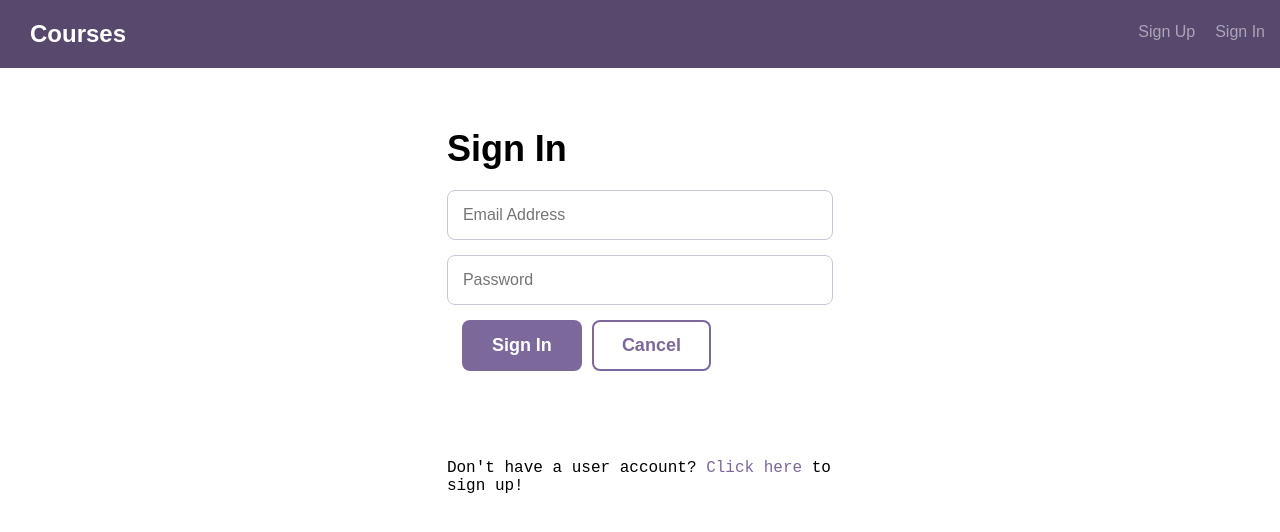
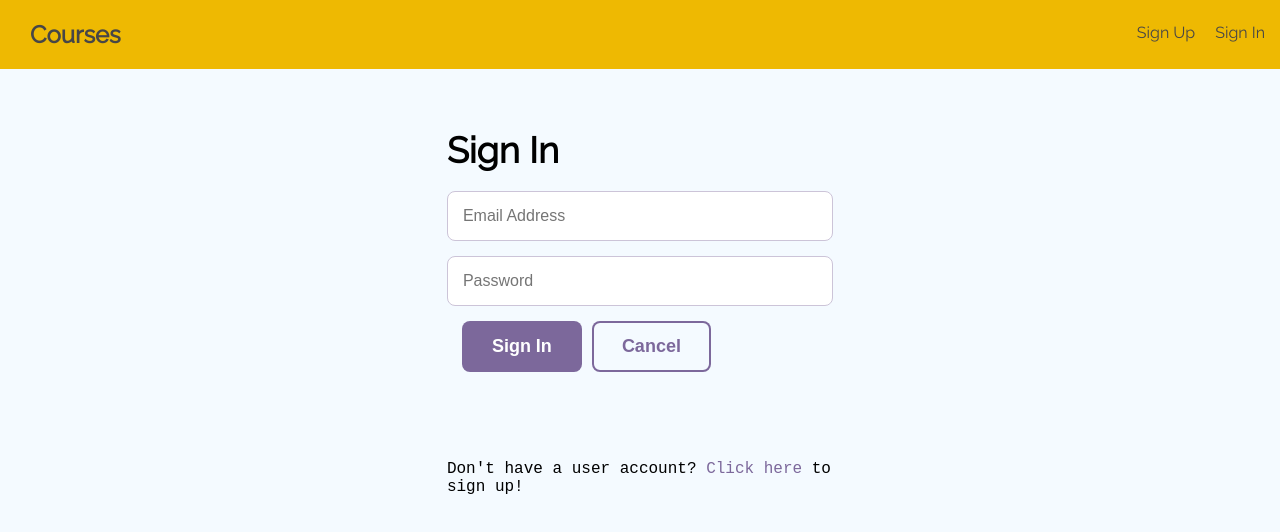
Before and after one commit to MailboxArsonist/treehouse-project-10, a React (Create React App) app in the folder client/: page /signin in a window 1280 px wide. Shown: the top 532 px of the page. Built offline with nearby package versions, Linux system fonts and the light colour scheme.

Commit message:
Changed card and nav color, also changed fonts and error styling

```diff
--- a/client/src/App.css
+++ b/client/src/App.css
@@ -1,3 +1,5 @@
+@import url("https://fonts.googleapis.com/css?family=Oswald:300|Oxygen:300,400|Raleway");
+
 /* line 7, ../sass/reset.sass */
 a,
 abbr,
@@ -201,19 +203,19 @@ svg {
 
 /* line 5, ../sass/global.sass */
 body {
-  font-family: "Work Sans", sans-serif;
-  background: #fff;
+  font-family: 'Raleway', sans-serif;
+  background: #F4FAFF;
 }
 
 /* line 13, ../sass/global.sass */
 .header {
-  background: #57496e;
+  background: #EEB902;
   padding: 20px 0;
   margin-bottom: 30px;
 }
 /* line 17, ../sass/global.sass */
 .header--logo {
-  color: #fff;
+  color: #474647;
   font-size: 24px;
   padding: 0 15px;
   margin: 0;
@@ -221,7 +223,7 @@ body {
 }
 /* line 23, ../sass/global.sass */
 .header--logo a {
-  color: rgba(255, 255, 255, 0.5);
+  color: #474647;
 }
 /* line 25, ../sass/global.sass */
 .header--logo a:hover {
@@ -245,7 +247,7 @@ body {
 }
 /* line 37, ../sass/global.sass */
 .header nav a {
-  color: rgba(255, 255, 255, 0.5);
+  color: #474647;
   margin-left: 20px;
 }
 /* line 40, ../sass/global.sass */
@@ -339,7 +341,7 @@ p {
 
 /* line 102, ../sass/global.sass */
 .course--module {
-  background: #7c689b;
+  background: #F4CD4B;
   border-radius: 8px;
   padding: 30px;
   margin-bottom: 30px;
@@ -347,6 +349,9 @@ p {
   display: block;
   position: relative;
   box-sizing: border-box;
+}
+.course--module:hover {
+  background: #F4CD4B;
 }
 /* line 2, ../sass/mixins.sass */
 .course--module:before, .course--module:after {
@@ -365,17 +370,17 @@ p {
 }
 /* line 116, ../sass/global.sass */
 .course--label {
-  font-family: "Cousine";
+  font-family: 'Oxygen', sans-serif;
   font-size: 14px;
   font-weight: 100;
-  color: rgba(255, 255, 255, 0.5);
+  color: #474647;
   margin-bottom: 10px;
   font-weight: normal;
 }
 /* line 123, ../sass/global.sass */
 .course--title {
   font-size: 18px;
-  color: #fff;
+  color: #474647;
 }
 /* line 126, ../sass/global.sass */
 .course--link {
@@ -765,3 +770,16 @@ input:focus {
 .validation--duplicate a:hover {
   color: #7f50c5;
 }
+
+
+/* Error Styling */
+
+.error-message {
+  color: red;
+  font-size: 10px;
+  margin-bottom: 10px;
+  font-weight: 100;
+  letter-spacing: 2px;
+  text-transform: uppercase;
+  display: inline-block;
+}
```
